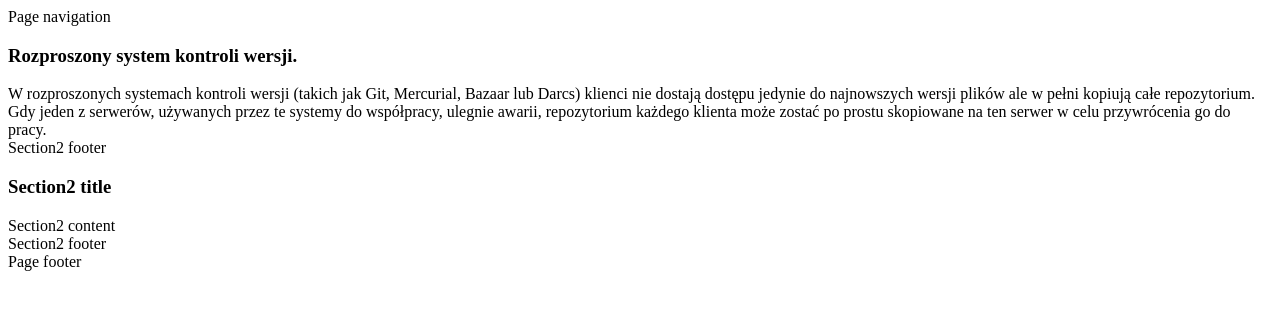
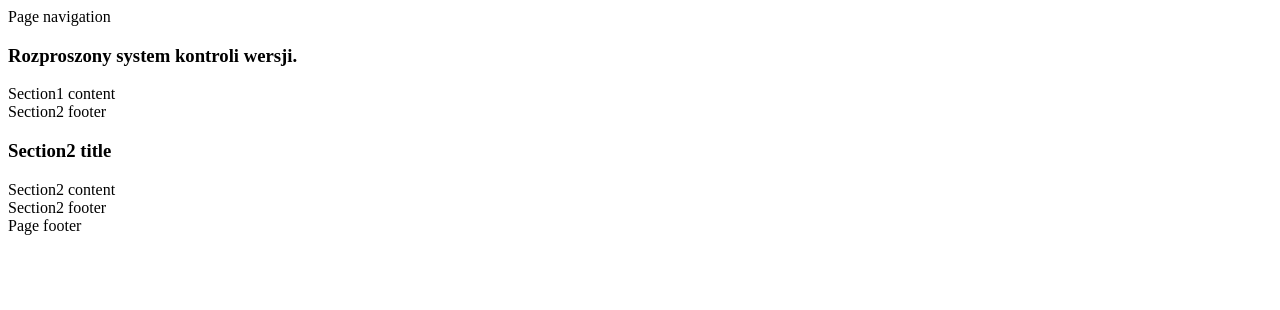
Before and after one commit to piradian/gittest, a plain HTML site: page index.html in a window 1280 px wide. Drawn offline with Linux system fonts and the light colour scheme.

Commit message:
Revert "tresc cecha2"
This reverts commit e60f3199f310c38f3cfdc20a21461e4435ebfe73.

```diff
--- a/index.html
+++ b/index.html
@@ -12,7 +12,7 @@
 	    		<h3 class="panel-title">Rozproszony system kontroli wersji.</h3>
 		  	</div>
 	  		<div class="panel-body">
-	    		W rozproszonych systemach kontroli wersji (takich jak Git, Mercurial, Bazaar lub Darcs) klienci nie dostają dostępu jedynie do najnowszych wersji plików ale w pełni kopiują całe repozytorium. Gdy jeden z serwerów, używanych przez te systemy do współpracy, ulegnie awarii, repozytorium każdego klienta może zostać po prostu skopiowane na ten serwer w celu przywrócenia go do pracy.
+	    		Section1 content
 	  		</div>
 			<footer class="panel-footer">
 				Section2 footer
```
